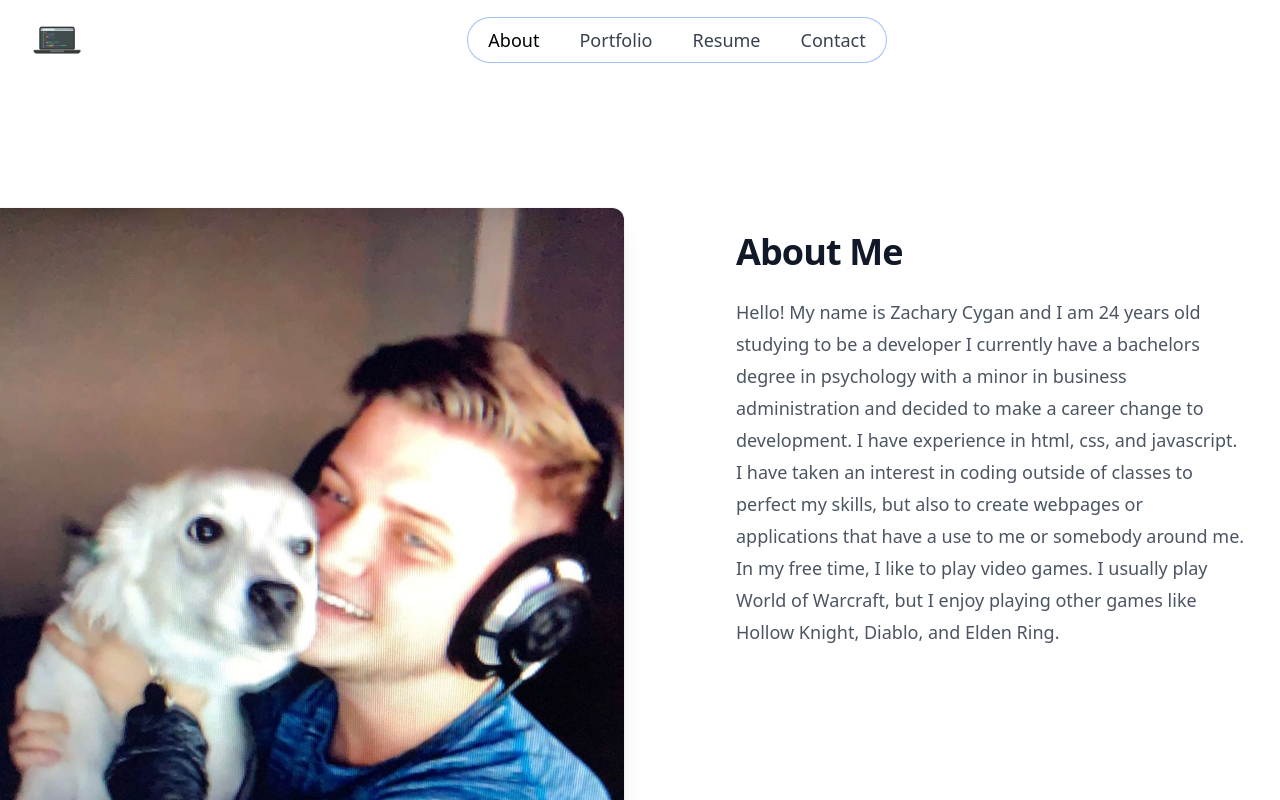
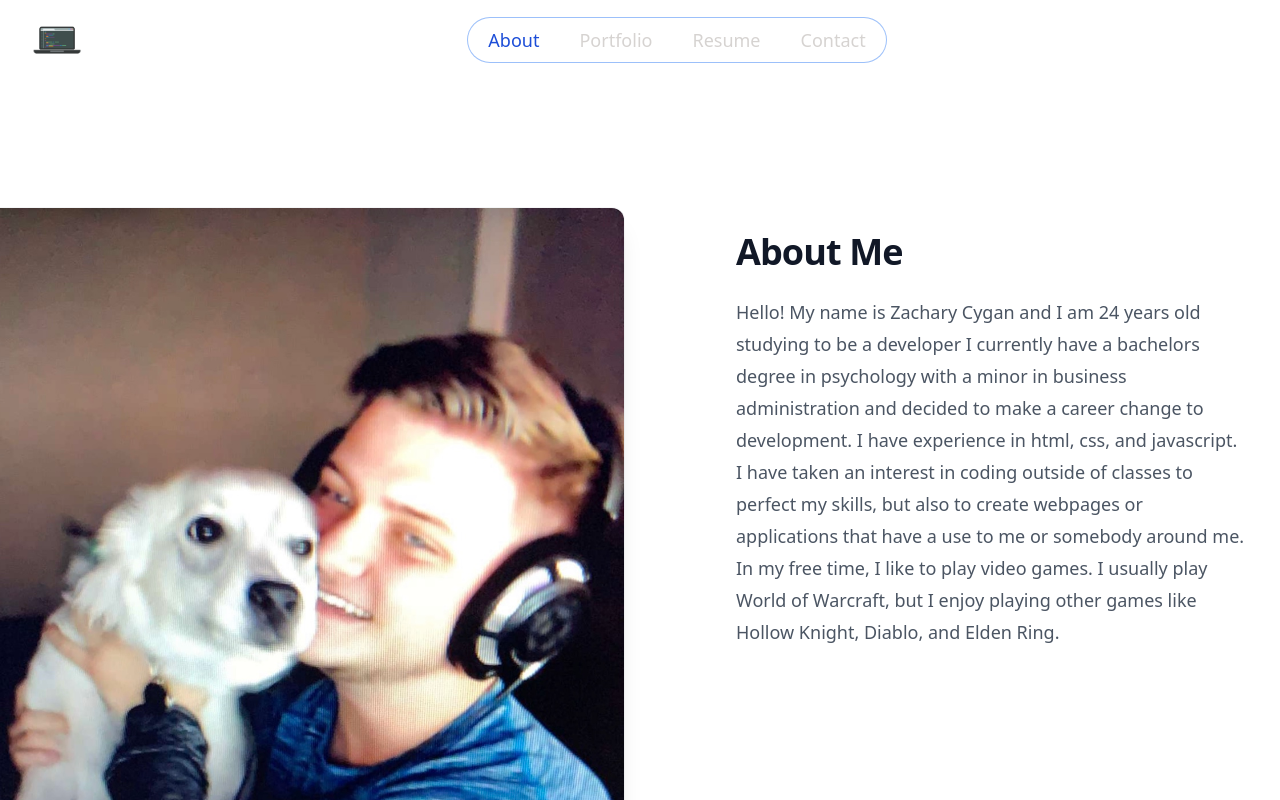
Before and after one commit to zachcygan/portfolio, a Next.js app: page / in a window 1280 px wide. Shown: the top 800 px of the page. Built offline with nearby package versions, Linux system fonts and the light colour scheme.

Commit message:
changed navbar colors

```diff
--- a/src/components/navbar.tsx
+++ b/src/components/navbar.tsx
@@ -156,7 +156,7 @@ export default function Navbar() {
                         <Link
                           key={item.name}
                           href={item.href}
-                          className={`px-5 py-2 rounded-md text-lg lg:text-lg relative no-underline duration-200 ease-in hover:text-black ${isActive ? "text-black" : "text-gray-700"}`}
+                          className={`px-5 py-2 rounded-md text-lg lg:text-lg relative no-underline duration-200 ease-in hover:text-blue ${isActive ? "text-blue" : "text-stone-300"}`}
                           aria-current={item.href === pathname ? 'page' : undefined}
                           onClick={(e) => {
                             if (item.name === 'Contact') {
```
